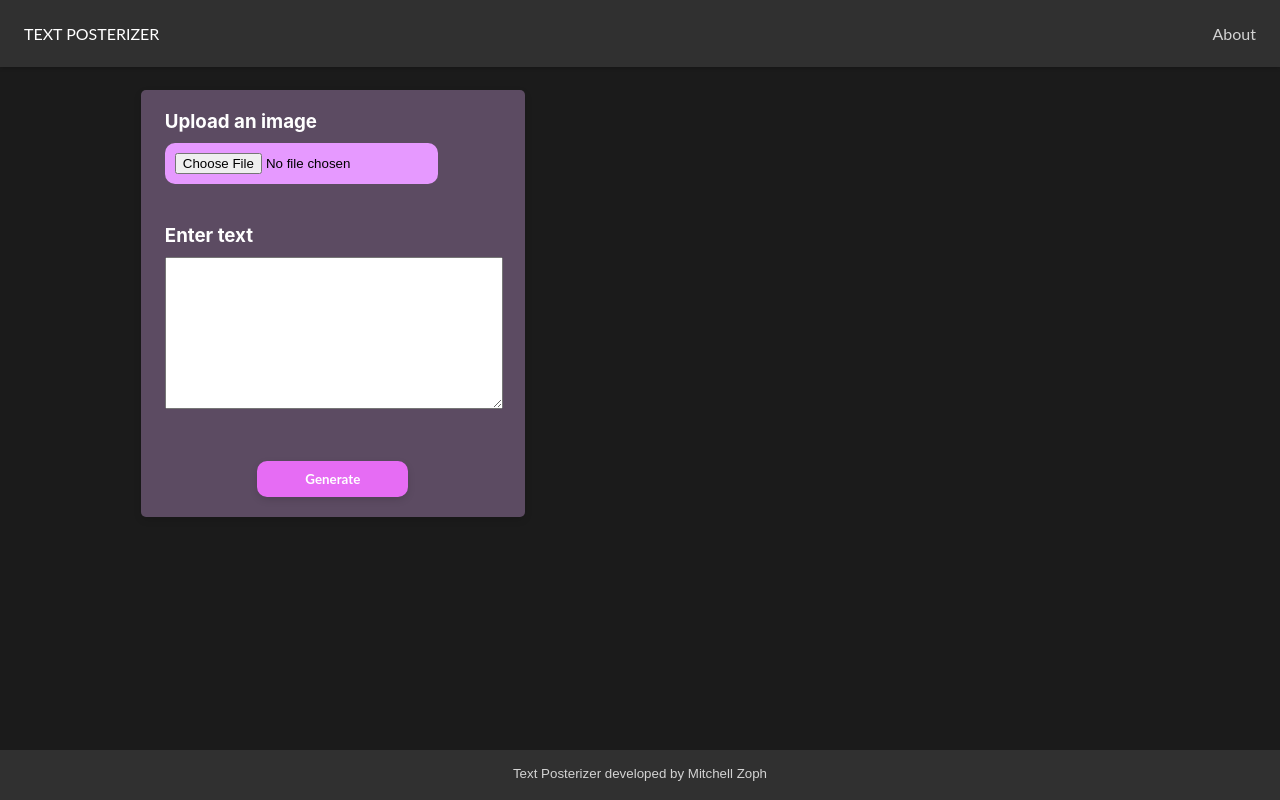
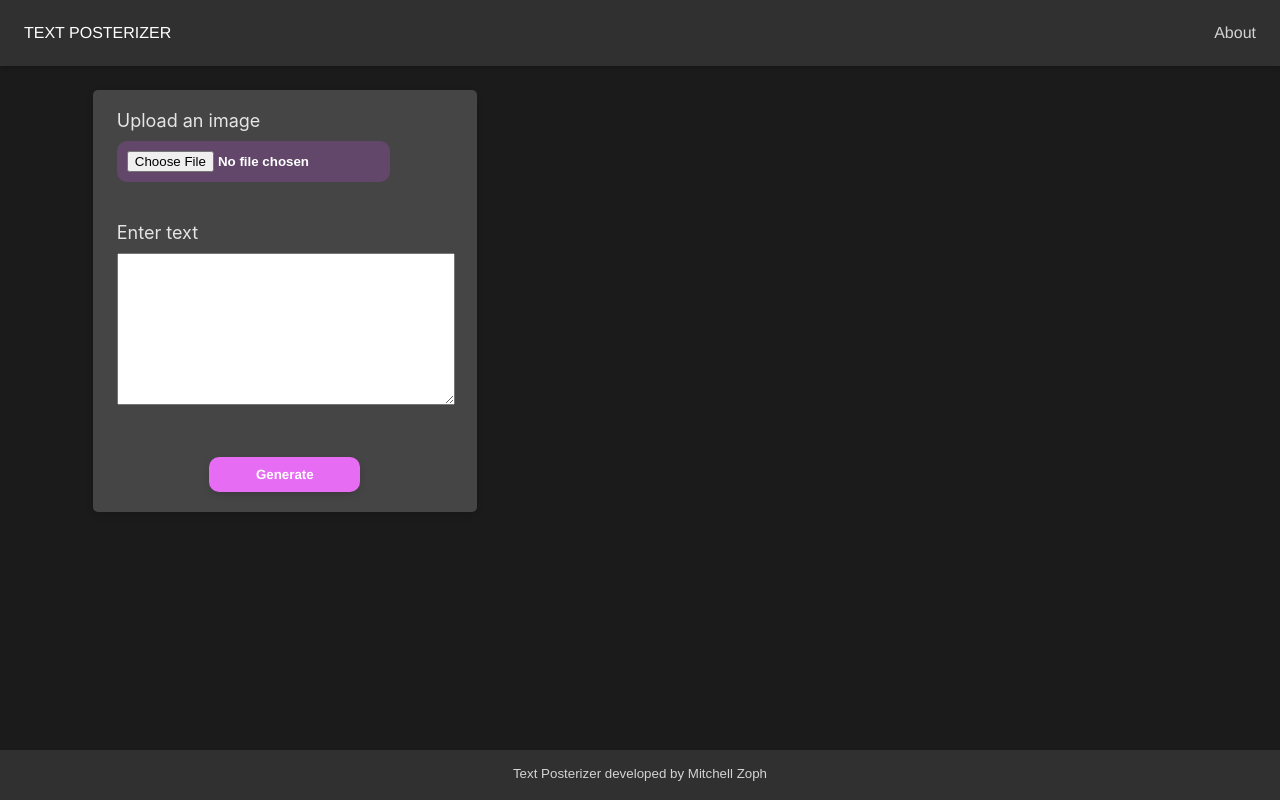
Before and after one commit to MitchellZ/Text-Posterizer, a React (Create React App) app: page / in a window 1280 px wide. Built offline with nearby package versions, Linux system fonts and the light colour scheme.

Commit message:
Add alignment options

```diff
--- a/src/App.css
+++ b/src/App.css
@@ -18,7 +18,7 @@ body {
 
 h1,
 p {
-  font-family: Lato;
+  font-family: Helvetica;
 }
 
 .grid-container {
@@ -36,7 +36,7 @@ p {
 }
 
 .nav {
-  font-family: Lato;
+  font-family: Helvetica;
   z-index: 2;
   position: fixed;
   top: 0;
@@ -94,6 +94,8 @@ p {
 }
 
 .parameters_form {
+  /* Make it scrollable */
+  overflow: auto;
   display: block;
   padding: 20px 24px 20px 24px;
   border-radius: 5px;
@@ -102,7 +104,8 @@ p {
   margin-bottom: 28px;
   width: calc(100% - 48px);
   max-width: 400px;
-  background-color: #5c4b62;
+  max-height: 75vh;
+  background-color: #454545;
   box-shadow: 0px 3px 10px -2px rgba(0, 0, 0, 0.2);
 }
 
@@ -111,9 +114,18 @@ p {
   max-height: 132px;
 }
 
-.parameters_form h3,
+.parameters_form h3 {
+  /* A very light gray */
+  color: #e5e5e5;
+  font-weight: 400;
+  font-size: large;
+}
+
 .parameters_form h4 {
-  color: #ffffff;
+  /* A very light gray */
+  color: #e5e5e5;
+  font-weight: 400;
+  font-size: 16px;
 }
 
 .parameters_form select {
@@ -128,8 +140,11 @@ p {
   box-sizing: border-box;
   padding: 10px;
   width: auto;
-  background-color: #e699ff;
+  background-color: #d14efd34;
+  color: white;
+  font-weight: bold;
   /* border: 3px solid #b00feb; */
+  border: none;
   border-radius: 10px;
 }
 
@@ -148,7 +163,7 @@ p {
 }
 
 .parameters_form input:hover {
-  background-color: #ce47ff;
+  background-color: #ce47ffa0;
 }
 
 .parameters_form p {
@@ -158,8 +173,8 @@ p {
 }
 
 label {
-  font-family: Lato;
-  color: #0fb3eb;
+  font-family: Helvetica;
+  color: #d054f6;
 }
 
 .parameters_form button {
@@ -174,7 +189,7 @@ label {
   /* border: 3px solid #d50feb; */
   border: none;
   border-radius: 10px;
-  font-family: Lato;
+  font-family: Helvetica;
   font-weight: bold;
   /* Drop shadow */
   box-shadow: 0px 3px 10px -2px rgba(0, 0, 0, 0.2);
@@ -206,6 +221,11 @@ select:focus {
 
 #spacer {
   height: 40px;
+}
+
+#image-with-text {
+  /* Placeholder */
+  width: 100%;
 }
 
 .image-with-text-container {
@@ -246,7 +266,7 @@ select:focus {
   /* https://developer.mozilla.org/en-US/docs/Web/CSS/mix-blend-mode */
 
   mix-blend-mode: multiply;
-  background-color: rgba(182, 182, 182, 0.9);
+  background-color: rgb(100, 100, 100);
 }
 
 
--- a/src/pages/Generator.jsx
+++ b/src/pages/Generator.jsx
@@ -4,6 +4,9 @@ import '../App.css';
 const Generator = () => {
   const [selectedImage, setSelectedImage] = useState(null);
   const [text, setText] = useState('');
+  const [fontSize, setFontSize] = useState('16'); // Initial font size
+  const [lineHeight, setLineHeight] = useState('1.2'); // Initial line height
+  const [padding, setPadding] = useState('5');
   const [generatedImageVisible, setGeneratedImageVisible] = useState(false);
 
   const handleImageChange = (e) => {
@@ -23,11 +26,30 @@ const Generator = () => {
     }
   };
 
+  const handleFontSizeChange = (e) => {
+    setFontSize(e.target.value);
+  };
+
+  const handleLineHeightChange = (e) => {
+    setLineHeight(e.target.value);
+  };
+
+  const handlePaddingChange = (e) => {
+    setPadding(e.target.value);
+  }
+
+  const overlayTextStyle = {
+    fontSize: `${fontSize}px`, // Add "px" to the font size
+    lineHeight,
+    padding: `${padding}px`,
+    width: `calc(100% - ${padding * 2}px)`,
+  };
+
   return (
     <div id="container">
       <div className="main_body">
-        <div id="spacer"/>
-        <div id="spacer"/>
+        <div id="spacer" />
+        <div id="spacer" />
         <div className="grid-container">
           <div className="grid-item">
             <section className="parameters_form">
@@ -49,7 +71,7 @@ const Generator = () => {
                   </div>
                 )}
               </div>
-              <div className='text-input-container'>
+              <div className="text-input-container">
                 <div id="spacer" />
                 <h3>Enter text</h3>
                 <div id="small-spacer" />
@@ -59,19 +81,56 @@ const Generator = () => {
                   onChange={(e) => setText(e.target.value)}
                 />
               </div>
+              {generatedImageVisible && (
+                <div>
+                  <div id="spacer" />
+                  <h3>Overlay Alignment</h3>
+                  <div id="small-spacer" />
+                  <label htmlFor="fontSize">Font Size:</label>
+                  <div id="small-spacer" />
+                  <input
+                    type="number"
+                    id="fontSize"
+                    value={fontSize}
+                    step="0.1"
+                    onChange={handleFontSizeChange}
+                  />
+                  <div id="small-spacer" />
+                  <label htmlFor="lineHeight">Line Height:</label>
+                  <div id="small-spacer" />
+                  <input
+                    type="number"
+                    id="lineHeight"
+                    value={lineHeight}
+                    step="0.01"
+                    onChange={handleLineHeightChange}
+                  />
+                  <div id="small-spacer" />
+                  <label htmlFor="padding">Padding:</label>
+                  <div id="small-spacer" />
+                  <input
+                    type="number" // Change input type to number
+                    id="padding"
+                    value={padding}
+                    onChange={handlePaddingChange}
+                  />
+                </div>
+              )}
               <div id="spacer" />
               <button type="button" onClick={handleGenerate}>
                 Generate
               </button>
             </section>
           </div>
-          <div className="grid-item">
+          <div className="grid-item" id="image-with-text">
             {generatedImageVisible && (
               <div>
                 <div id="small-spacer" />
                 <div className="image-with-text-container">
                   <img src={selectedImage} alt="Uploaded" width="300" />
-                  <div className="overlay-text">{text}</div>
+                  <div className="overlay-text" style={overlayTextStyle}>
+                    {text}
+                  </div>
                 </div>
               </div>
             )}
```
